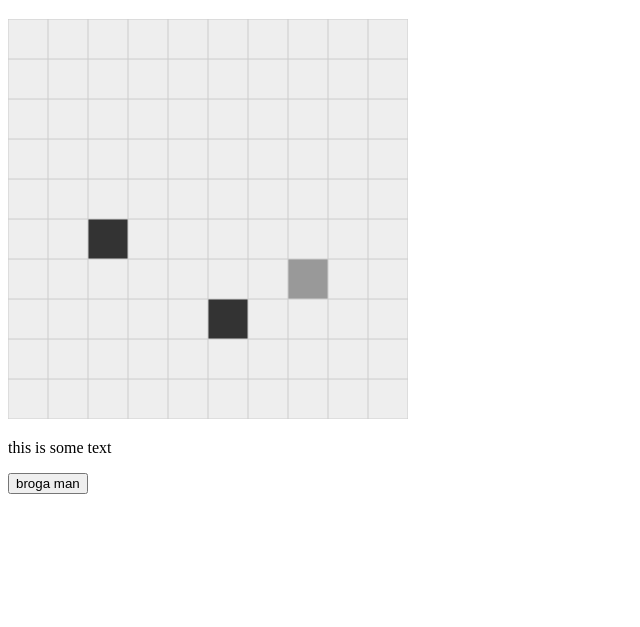
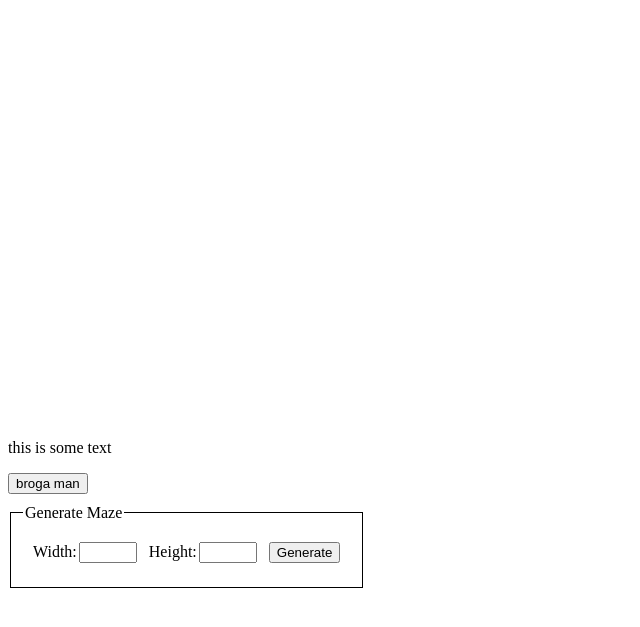
Before and after one commit to Wingo206/IntroAI, a website: page views/index.html in a window 1280 px wide. Shown: the part 61-688 px from the top of the page, without its empty margins (0-640 px from the left). Drawn offline with Linux system fonts and the light colour scheme; files that its build step writes are made by us from their sources; files whose address does not match are found by name.

```diff
--- a/public/scripts/mainscript.js
+++ b/public/scripts/mainscript.js
@@ -7,7 +7,8 @@
     ctx.stroke();
 }
 
-// map: 2d array of ints, 0 = empty, 1 = wall, 2 = unknown
+// map: 2d array of ints
+// 0 = empty, 1 = wall, 2 = unknown, 3 = start, 4 = end, 5 = open, 6 = closed
 function updateCanvas(map) {
     let canvas = document.getElementById("canvas");
     let ctx = canvas.getContext("2d");
@@ -26,16 +27,23 @@
     // draw grid lines
     ctx.strokeStyle = "#CCCCCC";
     for (let i = 0; i < map.length + 1; i++) {
-        drawLine(ctx, 0, i * boxSize, canvas.width, i * boxSize);
-        drawLine(ctx, i * boxSize, 0, i * boxSize, canvas.height);
+        drawLine(ctx, i * boxSize, 0, i * boxSize, map[0].length * boxSize);
+    }
+    for (let i = 0; i < map[0].length + 1; i++) {
+        drawLine(ctx, 0, i * boxSize, map.length * boxSize, i * boxSize);
     }
 }
 
+// reads size from the input fields, then generates the maze
+function generateMaze() {
+
+    let mazeWidth = document.getElementById("mapWidth").value;
 
     let mapW = 10;
-let mapH = 10;
+    let mapH = 7;
     let map = Array.from(Array(mapW), _ => Array(mapH).fill(0));
     map[2][4] = 1;
     map[5][2] = 1;
     map[7][3] = 2;
     updateCanvas(map);
+}
--- /dev/null
+++ b/public/style/style.css
@@ -0,0 +1,39 @@
+.command {
+    border:thin solid black;
+    display:flex;
+    margin-top:10px;
+    height: fit-content;
+    width: fit-content;
+}
+.command_id {
+    /* margin:10px; */
+    margin-left: 10px;
+    margin-right: 10px;
+}
+.command_key {
+    margin-left:10px;
+}
+.command_input {
+    margin-left: 2px;
+    margin-top: auto;
+    margin-bottom: auto;
+    margin-right: 2px;
+    width: 50px;
+    height: fit-content;
+}
+.command_boolean {
+    margin-top: auto;
+    margin-bottom: auto;
+    margin-left: 2px;
+    margin-right: 2px;
+    width: 50px;
+    height: fit-content;
+}
+.command_button {
+    margin-left: 10px;
+    margin-top: auto;
+    margin-bottom: auto;
+    margin-right: 10px;
+    width: fit-content;
+    height: fit-content;
+}
--- a/views/index.html
+++ b/views/index.html
@@ -2,14 +2,31 @@
 
 <html>
 
+<head>
+    <meta charset="UTF-8">
+    <title>ROS Web Display</title>
+    <link rel=stylesheet href="style/style.css">
+</head>
+
 <body>
     <h1>Helloooooo</h1>
-    <canvas id="canvas" width="400" height="400" >
+    <canvas id="canvas" width="400" height="400">
     </canvas>
 
     <p id="broga">this is some text</p>
     <button onclick="brogaButton()">broga man</button>
+    <fieldset class="command">
+        <legend>Generate Maze</legend>
+        <p class="command_key">Width: </p>
+        <input id="mazeWidth" class="command_input" type="number">
+        <p class="command_key">Height: </p>
+        <input id="mazeHeight" class="command_input" type="number">
+        <button onclick="generateMaze()" class="command_button">Generate</button>
+
+    </fieldset>
+
     <script src="scripts/mainscript.js"></script>
+
 </body>
 
 </html>
```
Also changed, not shown: server.js (+11 -11 lines), .eslintrc.js (deleted). Lines whose indentation alone changed are shown as unchanged.
